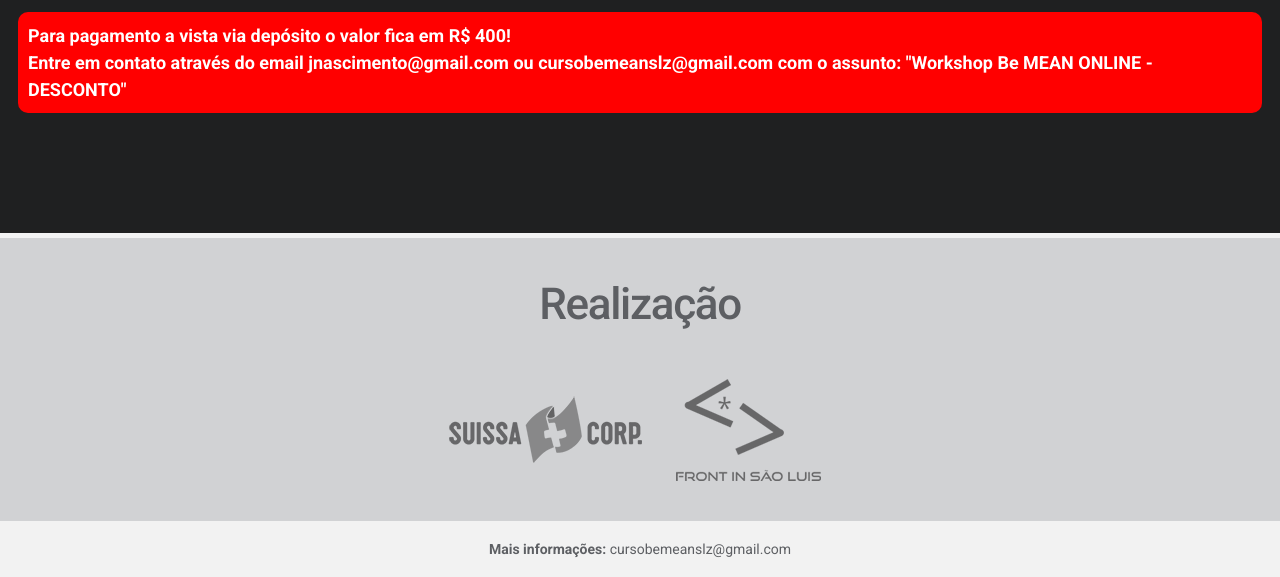
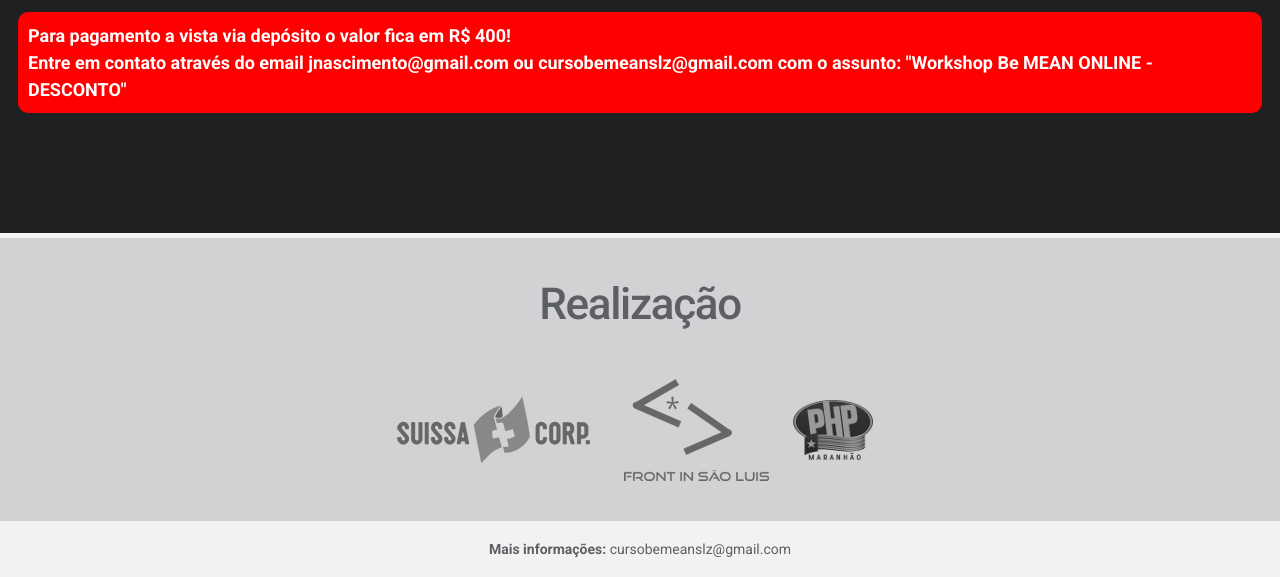
Before and after one commit to FrontInSaoLuis/bemean-slz, a plain HTML site: page index.html in a window 1280 px wide. Shown: the part 3474-4051 px from the top of the page. Drawn offline with nearby package versions, Linux system fonts and the light colour scheme.

Commit message:
Add php ma logo

```diff
--- a/index.html
+++ b/index.html
@@ -137,7 +137,10 @@
     <img src="images/suissacorp.png"/>
     <a href="http://frontinsaoluis.com.br/" target="_blank">
         <img src="images/logo-front-in-sao-luis.png"/>
-        </a>
+    </a>
+	<a href="http://phpmaranhao.com.br/" target="_blank">
+        <img src="images/php-ma-logo-small.png"/>
+    </a>
     </div>
 </div>
 <div class="site-info">
```
Also changed, not shown: images/php-ma-logo-small.png (added), 2 other files.
